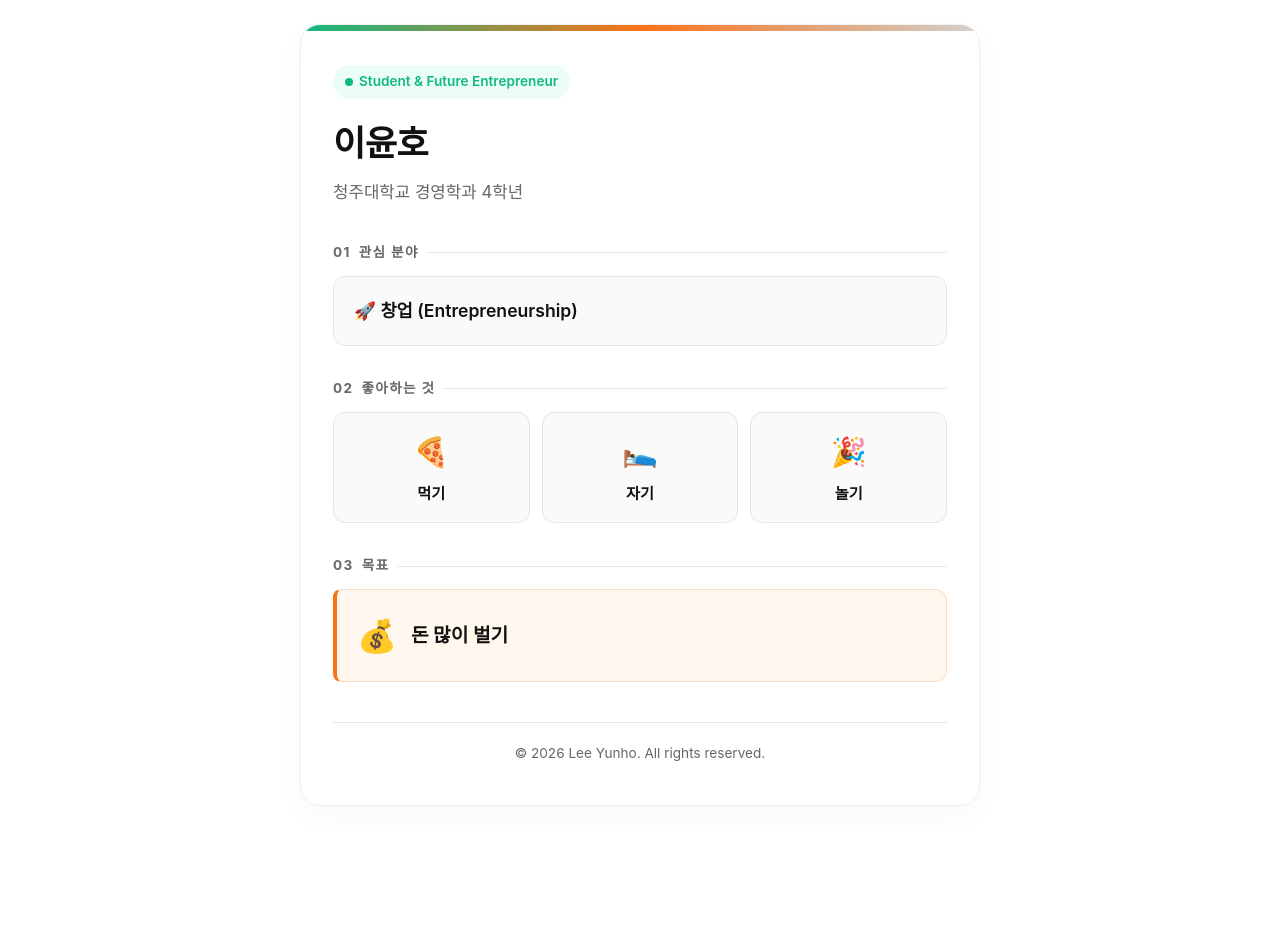
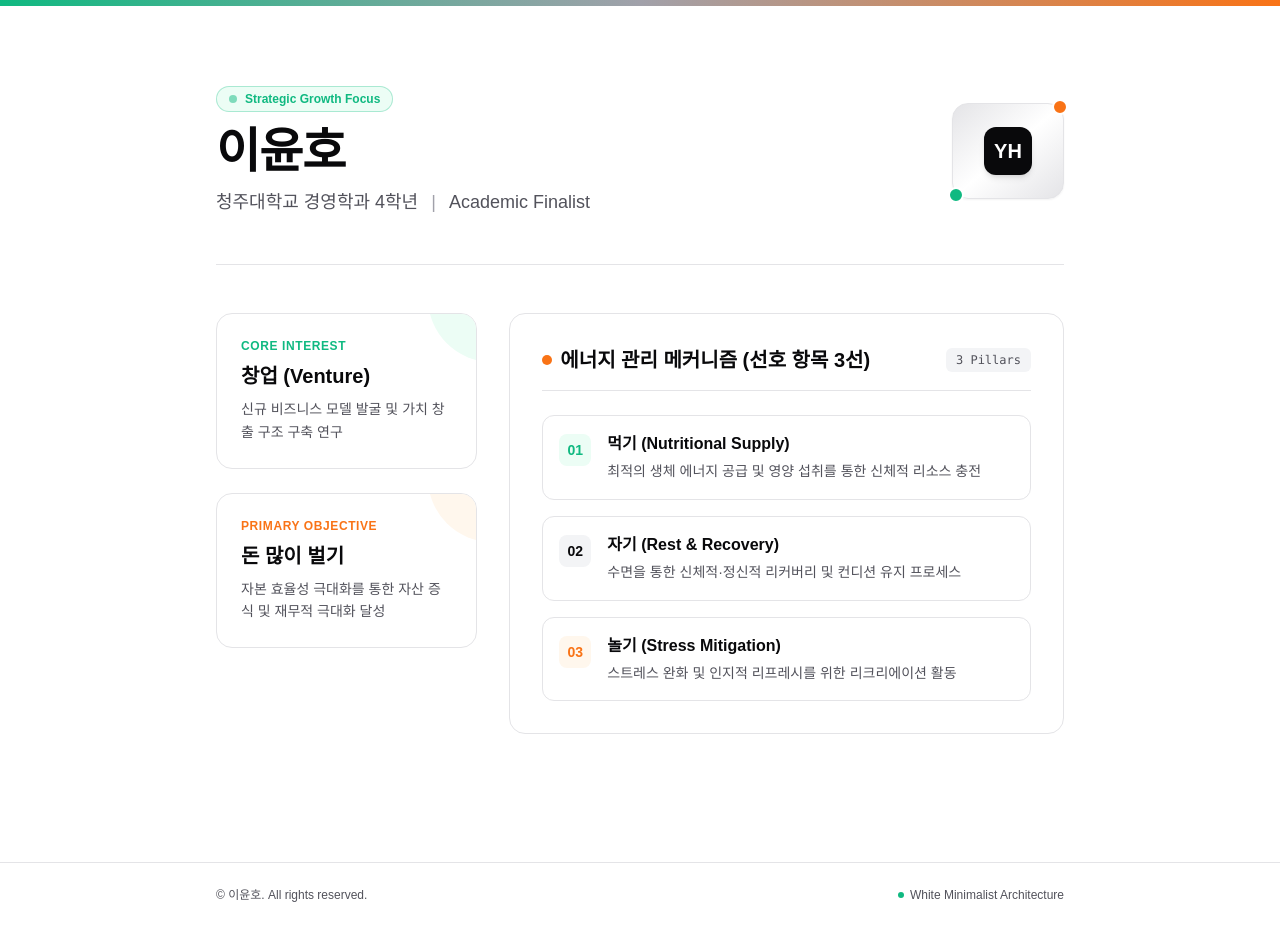
Before and after one commit to leeyh057/CV, a plain HTML site: page index.html in a window 1280 px wide. Before the commit the page ends 830 px from the top, so only its background shows below. Drawn offline with nearby package versions, Linux system fonts and the light colour scheme; a web font is replaced by a local one.

Commit message:
Update index.html

```diff
--- a/index.html
+++ b/index.html
@@ -3,273 +3,169 @@
 <head>
     <meta charset="UTF-8">
     <meta name="viewport" content="width=device-width, initial-scale=1.0">
-    <title>이윤호 | 프로필</title>
+    <title>이윤호 | Executive Portfolio</title>
+    <!-- Tailwind CSS CDN -->
+    <script src="https://cdn.tailwindcss.com"></script>
+    <script>
+        tailwind.config = {
+            theme: {
+                extend: {
+                    colors: {
+                        brand: {
+                            bg: '#FFFFFF',
+                            text: '#09090B',
+                            sub: '#52525B',
+                            silver: '#E4E4E7',
+                            'silver-dark': '#A1A1AA',
+                            green: '#10B981',
+                            'green-light': '#ECFDF5',
+                            orange: '#F97316',
+                            'orange-light': '#FFF7ED',
+                        }
+                    },
+                    fontFamily: {
+                        sans: ['Pretendard', '-apple-system', 'BlinkMacSystemFont', 'System-UI', 'Roboto', 'sans-serif'],
+                    }
+                }
+            }
+        }
+    </script>
     <style>
-        :root {
-            --bg-color: #ffffff;
-            --text-color: #111111;
-            --text-muted: #666666;
-            --point-silver: #e5e5e5;
-            --point-silver-dark: #d0d0d0;
-            --point-green: #10b981;
-            --point-green-bg: #ecfdf5;
-            --point-orange: #f97316;
-            --point-orange-bg: #fff7ed;
-            --border-color: #f0f0f0;
-            --font-main: -apple-system, BlinkMacSystemFont, "Segoe UI", Roboto, "Helvetica Neue", Arial, sans-serif;
-        }
-
-        * {
-            box-sizing: border-box;
-            margin: 0;
-            padding: 0;
-        }
-
+        @import url('https://cdn.jsdelivr.net/gh/orioncactus/pretendard/dist/web/static/pretendard.css');
         body {
-            background-color: var(--bg-color);
-            color: var(--text-color);
-            font-family: var(--font-main);
-            line-height: 1.6;
-            display: flex;
-            justify-content: center;
-            align-items: center;
-            min-height: 100vh;
-            padding: 24px 16px;
-        }
-
-        .container {
-            width: 100%;
-            max-width: 680px;
-            background: #ffffff;
-            border: 1px solid var(--border-color);
-            border-radius: 20px;
-            padding: 40px 32px;
-            box-shadow: 0 10px 30px rgba(0,0,0,0.03);
-            position: relative;
-            overflow: hidden;
-        }
-
-        .top-decor {
-            position: absolute;
-            top: 0;
-            left: 0;
-            width: 100%;
-            height: 6px;
-            background: linear-gradient(90deg, var(--point-green) 0%, var(--point-orange) 50%, var(--point-silver-dark) 100%);
-        }
-
-        header {
-            margin-bottom: 36px;
-        }
-
-        .badge {
-            display: inline-flex;
-            align-items: center;
-            gap: 6px;
-            background-color: var(--point-green-bg);
-            color: var(--point-green);
-            font-size: 0.85rem;
-            font-weight: 600;
-            padding: 6px 12px;
-            border-radius: 20px;
-            margin-bottom: 16px;
-        }
-
-        .badge::before {
-            content: "";
-            width: 8px;
-            height: 8px;
-            background-color: var(--point-green);
-            border-radius: 50%;
-        }
-
-        h1 {
-            font-size: 2.2rem;
-            font-weight: 800;
-            letter-spacing: -0.02em;
-            margin-bottom: 8px;
-            color: var(--text-color);
-        }
-
-        .subtitle {
-            font-size: 1.05rem;
-            color: var(--text-muted);
-            font-weight: 400;
-        }
-
-        .section {
-            margin-bottom: 32px;
-        }
-
-        .section-title {
-            font-size: 0.85rem;
-            text-transform: uppercase;
-            letter-spacing: 0.1em;
-            color: var(--text-muted);
-            margin-bottom: 12px;
-            font-weight: 700;
-            display: flex;
-            align-items: center;
-            gap: 8px;
-        }
-
-        .section-title::after {
-            content: "";
-            flex: 1;
-            height: 1px;
-            background-color: var(--point-silver);
-        }
-
-        .card {
-            background-color: #fafafa;
-            border: 1px solid var(--point-silver);
-            border-radius: 12px;
-            padding: 20px;
-        }
-
-        .favorites-grid {
-            display: grid;
-            grid-template-columns: repeat(3, 1fr);
-            gap: 12px;
-        }
-
-        .fav-item {
-            background-color: #fafafa;
-            border: 1px solid var(--point-silver);
-            border-radius: 12px;
-            padding: 16px 12px;
-            text-align: center;
-            transition: transform 0.2s, border-color 0.2s;
-        }
-
-        .fav-item:hover {
-            transform: translateY(-2px);
-            border-color: var(--point-orange);
-        }
-
-        .fav-emoji {
-            font-size: 1.8rem;
-            display: block;
-            margin-bottom: 6px;
-        }
-
-        .fav-text {
-            font-weight: 600;
-            font-size: 0.95rem;
-        }
-
-        .goal-card {
-            background-color: var(--point-orange-bg);
-            border: 1px solid rgba(249, 115, 22, 0.2);
-            border-left: 4px solid var(--point-orange);
-            border-radius: 8px 12px 12px 8px;
-            padding: 20px;
-            display: flex;
-            align-items: center;
-            gap: 14px;
-        }
-
-        .goal-emoji {
-            font-size: 2rem;
-        }
-
-        .goal-text {
-            font-size: 1.2rem;
-            font-weight: 700;
-            color: var(--text-color);
-        }
-
-        footer {
-            text-align: center;
-            margin-top: 40px;
-            padding-top: 20px;
-            border-top: 1px solid var(--point-silver);
-            color: var(--text-muted);
-            font-size: 0.85rem;
-        }
-
-        @media (max-width: 480px) {
-            .container {
-                padding: 28px 20px;
-            }
-
-            h1 {
-                font-size: 1.8rem;
-            }
-
-            .favorites-grid {
-                grid-template-columns: repeat(3, 1fr);
-                gap: 8px;
-            }
-
-            .fav-item {
-                padding: 12px 8px;
-            }
-
-            .fav-emoji {
-                font-size: 1.5rem;
-            }
-
-            .fav-text {
-                font-size: 0.85rem;
-            }
-
-            .goal-text {
-                font-size: 1.05rem;
-            }
+            font-family: 'Pretendard', sans-serif;
+            background-color: #FFFFFF;
+            color: #09090B;
         }
     </style>
 </head>
-<body>
+<body class="min-h-screen flex flex-col justify-between selection:bg-brand-orange selection:text-white">
 
-    <div class="container">
-        <div class="top-decor"></div>
+    <!-- Top Navigation Border Accent -->
+    <div class="h-1.5 w-full bg-gradient-to-r from-brand-green via-brand-silver-dark to-brand-orange"></div>
 
-        <header>
-            <div class="badge">Student & Future Entrepreneur</div>
-            <h1>이윤호</h1>
-            <p class="subtitle">청주대학교 경영학과 4학년</p>
+    <main class="max-w-4xl mx-auto px-6 py-12 md:py-20 w-full flex-grow">
+
+        <!-- Header / Profile Section -->
+        <header class="border-b border-brand-silver pb-12 mb-12">
+            <div class="flex flex-col md:flex-row md:items-center justify-between gap-6">
+                <div>
+                    <div class="inline-flex items-center gap-2 px-3 py-1 rounded-full bg-brand-green-light border border-brand-green/30 text-brand-green text-xs font-semibold mb-4">
+                        <span class="w-2 h-2 rounded-full bg-brand-green animate-pulse"></span>
+                        Strategic Growth Focus
+                    </div>
+                    <h1 class="text-4xl md:text-5xl font-black tracking-tight text-brand-text mb-3">
+                        이윤호
+                    </h1>
+                    <p class="text-lg font-medium text-brand-sub">
+                        청주대학교 경영학과 4학년 <span class="text-brand-silver-dark mx-2">|</span> Academic Finalist
+                    </p>
+                </div>
+
+                <!-- Geometric Avatar Decorative Frame -->
+                <div class="relative w-24 h-24 md:w-28 md:w-28 flex-shrink-0">
+                    <div class="absolute inset-0 rounded-2xl bg-gradient-to-br from-brand-silver via-white to-brand-silver border border-brand-silver shadow-sm flex items-center justify-center">
+                        <div class="w-12 h-12 rounded-xl bg-brand-text text-white flex items-center justify-center font-bold text-xl shadow-md">
+                            YH
+                        </div>
+                    </div>
+                    <div class="absolute -top-1 -right-1 w-4 h-4 rounded-full bg-brand-orange border-2 border-white"></div>
+                    <div class="absolute -bottom-1 -left-1 w-4 h-4 rounded-full bg-brand-green border-2 border-white"></div>
+                </div>
+            </div>
         </header>
 
-        <main>
-            <section class="section">
-                <div class="section-title"><span>01</span> 관심 분야</div>
-                <div class="card">
-                    <p style="font-size: 1.1rem; font-weight: 600;">🚀 창업 (Entrepreneurship)</p>
+        <!-- Body Grid Layout -->
+        <div class="grid grid-cols-1 md:grid-cols-3 gap-8 mb-12">
+
+            <!-- Left Column: Core Domain & Target -->
+            <div class="md:col-span-1 space-y-6">
+                <!-- Interest Domain -->
+                <div class="p-6 rounded-2xl border border-brand-silver bg-white hover:border-brand-green transition-colors duration-300 relative overflow-hidden group">
+                    <div class="absolute top-0 right-0 w-16 h-16 bg-brand-green-light rounded-bl-full -mr-4 -mt-4 transition-all group-hover:scale-110"></div>
+                    <span class="text-xs font-bold uppercase tracking-wider text-brand-green block mb-2">Core Interest</span>
+                    <h2 class="text-xl font-bold text-brand-text mb-2">창업 (Venture)</h2>
+                    <p class="text-sm text-brand-sub leading-relaxed">
+                        신규 비즈니스 모델 발굴 및 가치 창출 구조 구축 연구
+                    </p>
                 </div>
-            </section>
 
-            <section class="section">
-                <div class="section-title"><span>02</span> 좋아하는 것</div>
-                <div class="favorites-grid">
-                    <div class="fav-item">
-                        <span class="fav-emoji">🍕</span>
-                        <span class="fav-text">먹기</span>
+                <!-- Strategic Goal -->
+                <div class="p-6 rounded-2xl border border-brand-silver bg-white hover:border-brand-orange transition-colors duration-300 relative overflow-hidden group">
+                    <div class="absolute top-0 right-0 w-16 h-16 bg-brand-orange-light rounded-bl-full -mr-4 -mt-4 transition-all group-hover:scale-110"></div>
+                    <span class="text-xs font-bold uppercase tracking-wider text-brand-orange block mb-2">Primary Objective</span>
+                    <h2 class="text-xl font-bold text-brand-text mb-2">돈 많이 벌기</h2>
+                    <p class="text-sm text-brand-sub leading-relaxed">
+                        자본 효율성 극대화를 통한 자산 증식 및 재무적 극대화 달성
+                    </p>
+                </div>
+            </div>
+
+            <!-- Right Column: Energy Management Mechanisms (Favorites) -->
+            <div class="md:col-span-2 p-6 md:p-8 rounded-2xl border border-brand-silver bg-white">
+                <div class="flex items-center justify-between mb-6 pb-4 border-b border-brand-silver">
+                    <h2 class="text-xl font-bold text-brand-text flex items-center gap-2">
+                        <span class="w-2.5 h-2.5 rounded-full bg-brand-orange"></span>
+                        에너지 관리 메커니즘 (선호 항목 3선)
+                    </h2>
+                    <span class="text-xs font-mono text-brand-sub bg-gray-100 px-2.5 py-1 rounded-md">3 Pillars</span>
+                </div>
+
+                <div class="space-y-4">
+                    <!-- Item 1 -->
+                    <div class="p-4 rounded-xl border border-brand-silver hover:bg-gray-50/80 transition-colors flex items-start gap-4">
+                        <div class="w-8 h-8 rounded-lg bg-brand-green-light text-brand-green font-extrabold text-sm flex items-center justify-center flex-shrink-0 mt-0.5">
+                            01
+                        </div>
+                        <div>
+                            <h3 class="font-bold text-brand-text text-base mb-1">먹기 (Nutritional Supply)</h3>
+                            <p class="text-sm text-brand-sub leading-relaxed">
+                                최적의 생체 에너지 공급 및 영양 섭취를 통한 신체적 리소스 충전
+                            </p>
+                        </div>
                     </div>
-                    <div class="fav-item">
-                        <span class="fav-emoji">🛌</span>
-                        <span class="fav-text">자기</span>
+
+                    <!-- Item 2 -->
+                    <div class="p-4 rounded-xl border border-brand-silver hover:bg-gray-50/80 transition-colors flex items-start gap-4">
+                        <div class="w-8 h-8 rounded-lg bg-gray-100 text-brand-text font-extrabold text-sm flex items-center justify-center flex-shrink-0 mt-0.5">
+                            02
+                        </div>
+                        <div>
+                            <h3 class="font-bold text-brand-text text-base mb-1">자기 (Rest & Recovery)</h3>
+                            <p class="text-sm text-brand-sub leading-relaxed">
+                                수면을 통한 신체적·정신적 리커버리 및 컨디션 유지 프로세스
+                            </p>
+                        </div>
                     </div>
-                    <div class="fav-item">
-                        <span class="fav-emoji">🎉</span>
-                        <span class="fav-text">놀기</span>
+
+                    <!-- Item 3 -->
+                    <div class="p-4 rounded-xl border border-brand-silver hover:bg-gray-50/80 transition-colors flex items-start gap-4">
+                        <div class="w-8 h-8 rounded-lg bg-brand-orange-light text-brand-orange font-extrabold text-sm flex items-center justify-center flex-shrink-0 mt-0.5">
+                            03
+                        </div>
+                        <div>
+                            <h3 class="font-bold text-brand-text text-base mb-1">놀기 (Stress Mitigation)</h3>
+                            <p class="text-sm text-brand-sub leading-relaxed">
+                                스트레스 완화 및 인지적 리프레시를 위한 리크리에이션 활동
+                            </p>
+                        </div>
                     </div>
                 </div>
-            </section>
+            </div>
 
-            <section class="section">
-                <div class="section-title"><span>03</span> 목표</div>
-                <div class="goal-card">
-                    <span class="goal-emoji">💰</span>
-                    <span class="goal-text">돈 많이 벌기</span>
-                </div>
-            </section>
-        </main>
+        </div>
 
-        <footer>
-            <p>© 2026 Lee Yunho. All rights reserved.</p>
-        </footer>
-    </div>
+    </main>
+
+    <!-- Footer Section -->
+    <footer class="border-t border-brand-silver py-6 bg-white">
+        <div class="max-w-4xl mx-auto px-6 text-center text-xs text-brand-sub flex flex-col md:flex-row items-center justify-between gap-2">
+            <p>© 이윤호. All rights reserved.</p>
+            <p class="flex items-center gap-1.5">
+                <span class="w-1.5 h-1.5 rounded-full bg-brand-green"></span> White Minimalist Architecture
+            </p>
+        </div>
+    </footer>
 
 </body>
 </html>
```
